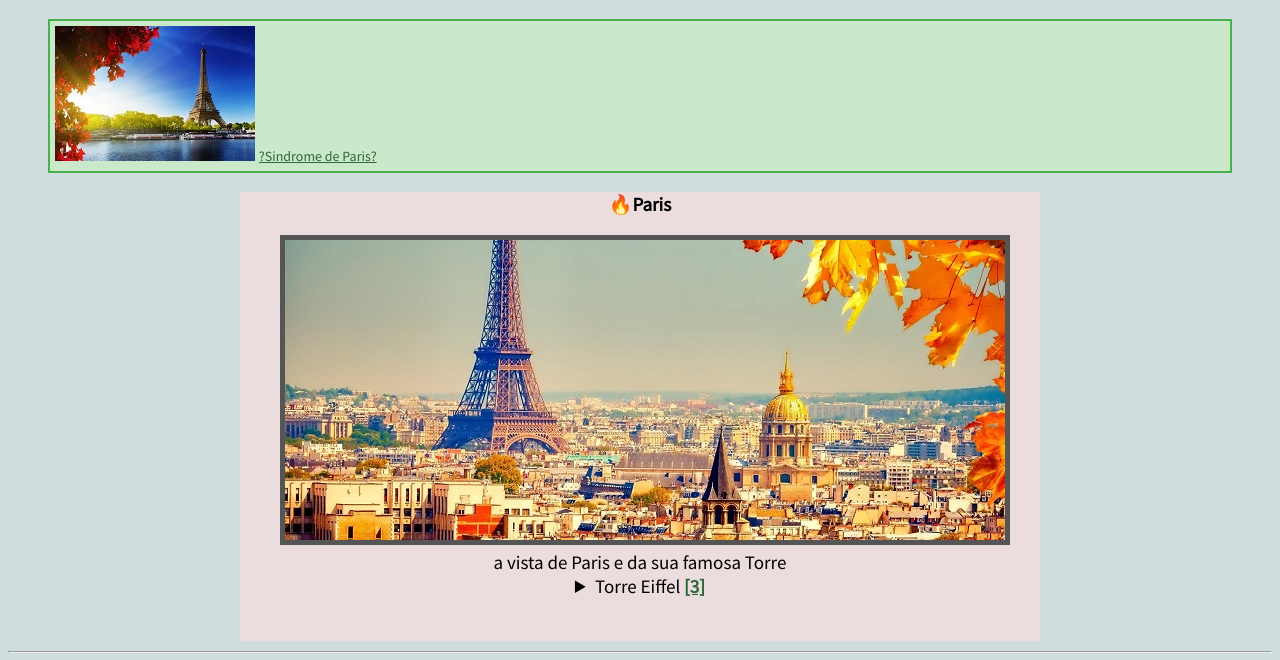
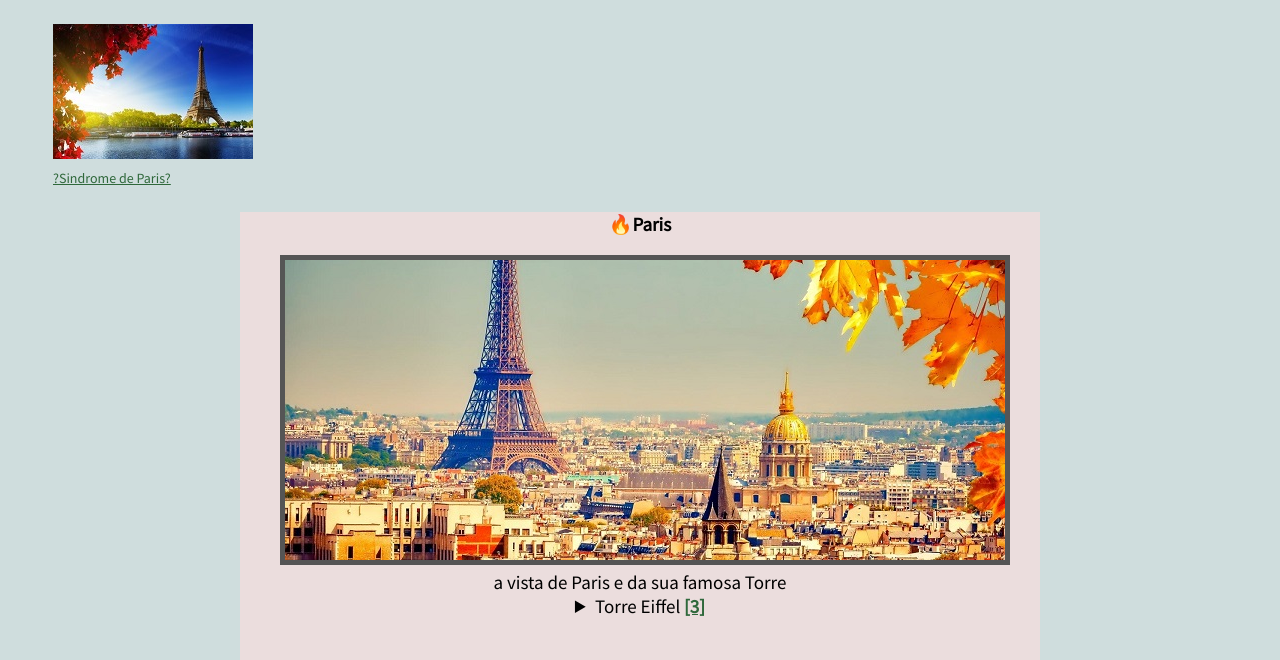
Before and after one commit to claudio-21902813/pw-lab, a PHP site: page /lab4/multimedia.html in a window 1280 px wide. Shown: the top 660 px of the page. Run offline with PHP 8.4, Linux system fonts and the light colour scheme.

Commit message:
lab 4 desenvolvimento

```diff
--- a/lab4/estilos.css
+++ b/lab4/estilos.css
@@ -181,6 +181,4 @@ img.relativo {
     position: sticky;
     top: 0;
     padding: 5px;
-    background-color: #cae8ca;
-    border: 2px solid #4CAF50;
   }
--- a/lab4/multimedia.html
+++ b/lab4/multimedia.html
@@ -20,7 +20,7 @@
 <body>
 
   <figure class="sticky">
-    <img src="imagens/imagemTeste.jpg">
+    <img src="imagens/imagemTeste.jpg"><br>
     <a style="font-size: 14px;" href="https://pt.wikipedia.org/wiki/S%C3%ADndrome_de_Paris">?Sindrome de Paris?</a>
   </figure>
 
```
